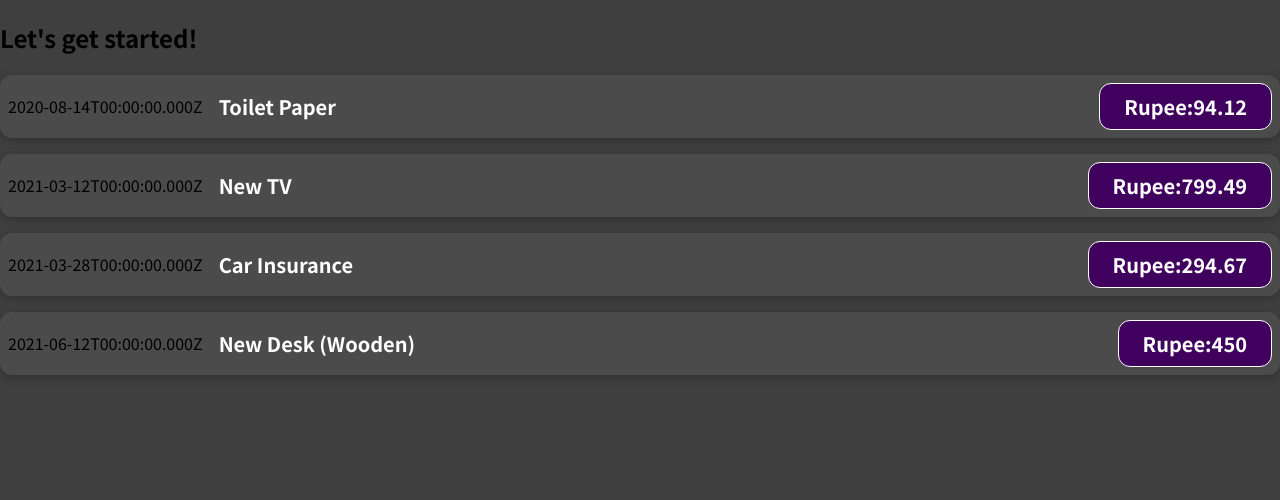
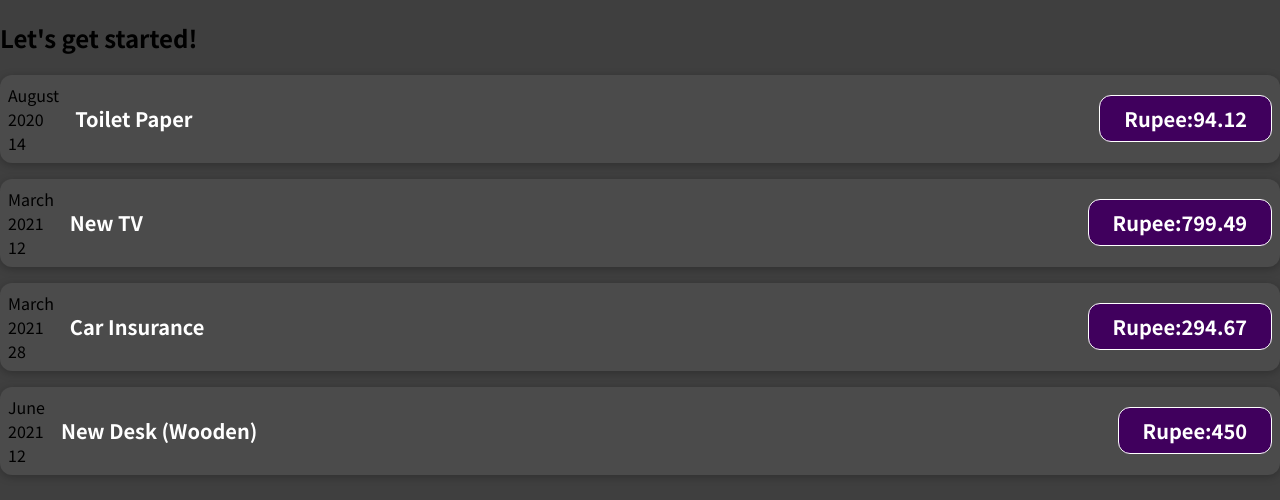
Before and after one commit to qaiserjofficial/buget-manager-app-react, a JavaScript app: page / in a window 1280 px wide. Shown: the top 500 px of the page. Built offline with nearby package versions, Linux system fonts and the light colour scheme.

Commit message:
JavaScript Logic to Component

```diff
--- a/src/components/ExpenseItem.js
+++ b/src/components/ExpenseItem.js
@@ -1,11 +1,16 @@
 import "./ExpenseItem.css";
 function ExpenseItem(props) {
-  // const expenseDate = new Date(2021, 2, 28);
-  // const expenseTitle = "Car Insurance";
-  // const expenseAmount = 3000;
+  const month = props.date.toLocaleString("en-US", { month: "long" });
+  const year = props.date.getFullYear();
+  const day = props.date.toLocaleString("en-US", { day: "2-digit" });
+
   return (
     <div className="expense-item">
-      <div>{props.date.toISOString()}</div>
+      <div>
+        <div>{month}</div>
+        <div>{year}</div>
+        <div>{day}</div>
+      </div>
       <div className="expense-item__description">
         <h2>{props.title}</h2>
         <div className="expense-item__price ">Rupee:{props.amount}</div>
```
